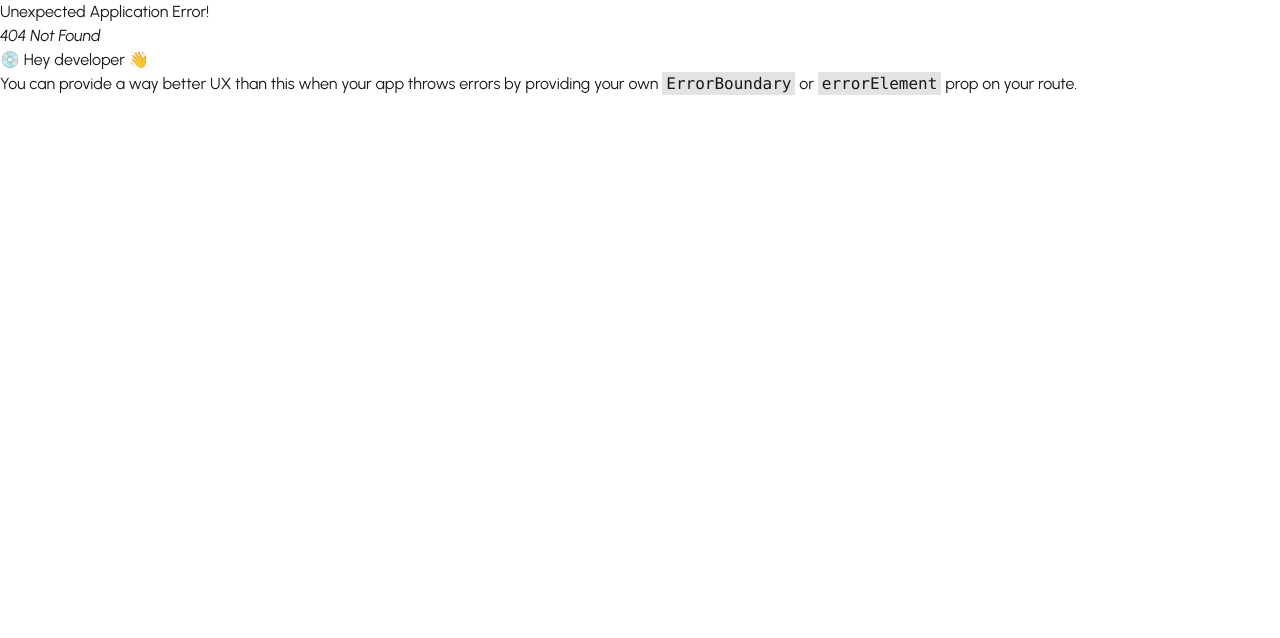
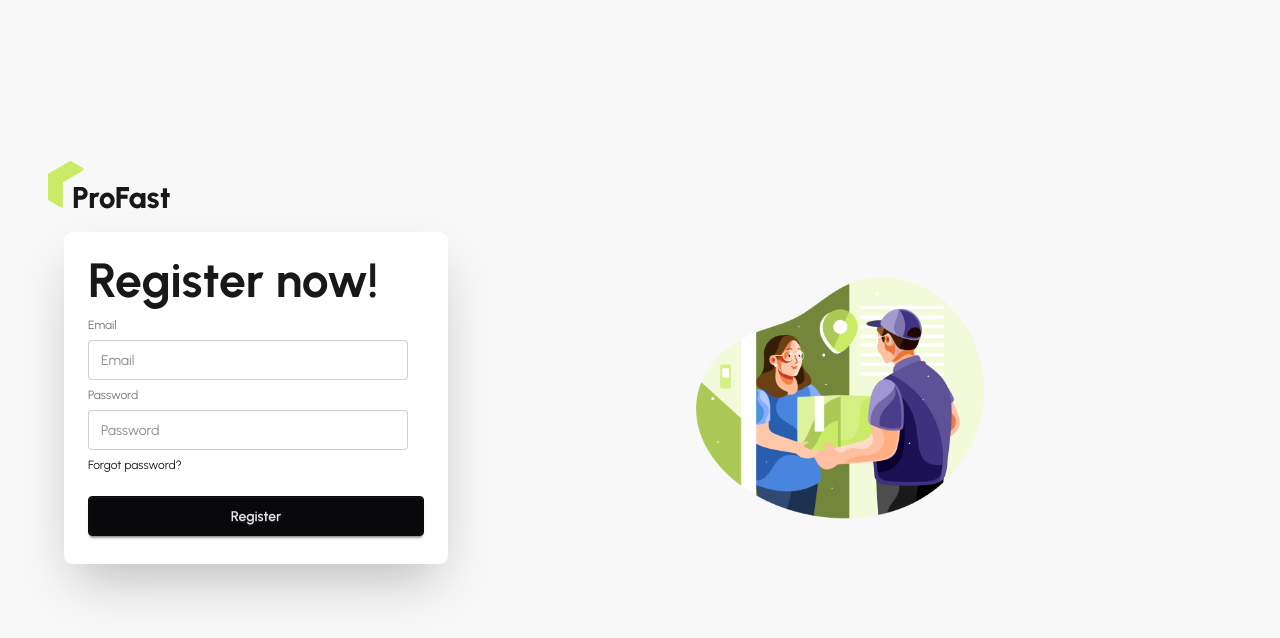
Before and after one commit to Sara-Rubaya/Profast-client, a React (Vite) app: page /register in a window 1280 px wide. Before the commit this address had no page. Shown: the top 638 px of the page. Built offline with nearby package versions, Linux system fonts and the light colour scheme.

Commit message:
added loginn & register pages

```diff
--- a/package.json
+++ b/package.json
@@ -12,6 +12,7 @@
   "dependencies": {
     "@tailwindcss/vite": "^4.1.10",
     "aos": "^2.3.4",
+    "firebase": "^11.9.1",
     "lucide-react": "^0.522.0",
     "react": "^19.1.0",
     "react-dom": "^19.1.0",
--- /dev/null
+++ b/src/Contexts/AuthContext/AuthContext.jsx
@@ -0,0 +1,3 @@
+import { createContext } from "react";
+
+export const AuthContext = createContext();
--- /dev/null
+++ b/src/Contexts/AuthContext/AuthProvider.jsx
@@ -0,0 +1,17 @@
+import React from 'react';
+import { AuthContext } from './AuthContext';
+
+const AuthProvider = ({children}) => {
+
+    const authInfo = {
+
+    }
+
+    return (
+        <AuthContext value={authInfo}>
+          {children}
+        </AuthContext>
+    );
+};
+
+export default AuthProvider;
--- /dev/null
+++ b/src/Firebase.init.js
@@ -0,0 +1,20 @@
+// Import the functions you need from the SDKs you need
+import { initializeApp } from "firebase/app";
+import { getAuth } from "firebase/auth";
+// TODO: Add SDKs for Firebase products that you want to use
+// https://firebase.google.com/docs/web/setup#available-libraries
+
+// Your web app's Firebase configuration
+const firebaseConfig = {
+  apiKey: import.meta.env.VITE_apiKey,
+  authDomain: import.meta.env.VITE_authDomain,
+  projectId: import.meta.env.VITE_projectId,
+  storageBucket: import.meta.env.VITE_storageBucket,
+  messagingSenderId: import.meta.env.VITE_messagingSenderId,
+  appId: import.meta.env.VITE_appId
+};
+
+// Initialize Firebase
+const app = initializeApp(firebaseConfig);
+// Initialize Firebase Authentication and get a reference to the service
+export const auth = getAuth(app);
--- a/src/Layouts/AuthLayout.jsx
+++ b/src/Layouts/AuthLayout.jsx
@@ -5,7 +5,7 @@ import ProFastLogo from '../Pages/Home/Home/Shared/ProfastLogo/ProFastLogo';
 
 const AuthLayout = () => {
     return (
-       <div className="p-12 bg-base-200 ">
+       <div className="p-12 bg-base-200 min-h-screen py-40">
         <div>
             <ProFastLogo></ProFastLogo>
         </div>
@@ -13,7 +13,7 @@ const AuthLayout = () => {
     <div className='flex-1'>
         <img
       src={authImg}
-      className="max-w-sm rounded-lg shadow-2xl"
+      className="max-w-sm rounded-lg "
     />
     </div>
     <div className='flex-1'>
--- a/src/Pages/Authentication/Login/Login.jsx
+++ b/src/Pages/Authentication/Login/Login.jsx
@@ -1,9 +1,45 @@
 import React from 'react';
+import { useForm } from 'react-hook-form';
 
 const Login = () => {
+    const {register, handleSubmit, formState:{errors} } = useForm();
+
+    const onSubmit = data =>{
+        console.log(data)
+    }
     return (
-        <div>
-            this is login
+        <div className='mx-auto h-2/3'>
+           <form onSubmit={handleSubmit(onSubmit)}>
+            <fieldset className="fieldset">
+          <label className="label">Email</label>
+          <input
+          type="email"
+           {...register('email')}
+           className="input"
+            placeholder="Email" />
+
+
+          <label className="label">Password</label>
+          <input
+           type="password"
+           {...register('password', {required: true, minLength:6})}
+           className="input"
+           placeholder="Password" />
+           {
+            errors.password?.type === 'required' && <p className='text-red-500'>Password is required</p>
+           }
+           {
+            errors.password?.type === 'minLength' && <p className='text-red-500'>Password must be 6 characters or longer</p>
+           }
+
+          <div><a className="link link-hover">Forgot password?</a></div>
+
+
+
+
+        </fieldset>
+         <button className="btn btn-neutral mt-4 px-12 text-lg">Login</button>
+           </form>
         </div>
     );
 };
--- /dev/null
+++ b/src/Pages/Authentication/Register/Register.jsx
@@ -0,0 +1,54 @@
+import React from 'react';
+import { useForm } from 'react-hook-form';
+
+const Register = () => {
+    const {register, handleSubmit, formState:{errors} } = useForm();
+
+    const onSubmit = data =>{
+        console.log(data)
+    }
+    return (
+
+    <div className="card bg-base-100 w-full max-w-sm shrink-0 shadow-2xl ">
+      <div className="card-body">
+         <h1 className="text-5xl font-bold">Register now!</h1>
+       <form onSubmit={handleSubmit(onSubmit)} >
+         <fieldset className="fieldset">
+
+
+          <label className="label">Email</label>
+          <input
+          type="email"
+          {...register('email', {required:true})}
+          className="input"
+          placeholder="Email" />
+          {
+            errors.email?.type === "required" && <p className='text-red-500'>Email is required.</p>
+          }
+
+
+          <label className="label">Password</label>
+          <input
+          type="password"
+           {...register('password', {required:true, minLength:6})}
+           className="input"
+           placeholder="Password" />
+            {
+            errors.password?.type === 'required' && <p className='text-red-500'>Password is required</p>
+           }
+           {
+            errors.password?.type === 'minLength' && <p className='text-red-500'>Password must be 6 characters or longer</p>
+           }
+
+
+          <div><a className="link link-hover">Forgot password?</a></div>
+          <button className="btn btn-neutral mt-4">Register</button>
+        </fieldset>
+       </form>
+      </div>
+    </div>
+
+    );
+};
+
+export default Register;
--- a/src/main.jsx
+++ b/src/main.jsx
@@ -7,6 +7,7 @@ import {
 import { router } from './router/router.jsx';
 import 'aos/dist/aos.css';
 import Aos from 'aos';
+import AuthProvider from './Contexts/AuthContext/AuthProvider.jsx';
 
 Aos.init();
 
@@ -14,7 +15,9 @@ Aos.init();
 createRoot(document.getElementById('root')).render(
   <StrictMode>
   <div className='font-urbanist max-w-7xl mx-auto'>
-     <RouterProvider router={router} />
+    <AuthProvider>
+       <RouterProvider router={router} />
+    </AuthProvider>
   </div>
   </StrictMode>,
 )
--- a/src/router/router.jsx
+++ b/src/router/router.jsx
@@ -5,6 +5,7 @@ import RootLayout from "../Layouts/RootLayout";
 import Home from "../Pages/Home/Home/Home";
 import AuthLayout from "../Layouts/AuthLayout";
 import Login from "../Pages/Authentication/Login/Login";
+import Register from "../Pages/Authentication/Register/Register";
 
 
 export const router = createBrowserRouter([
@@ -25,6 +26,10 @@ export const router = createBrowserRouter([
       {
         path:'login',
         Component: Login
+      },
+      {
+        path:'register',
+        Component: Register
       }
     ]
   }
```
Also changed, not shown: 1 other file (tests, documents, lock files or other folders).
